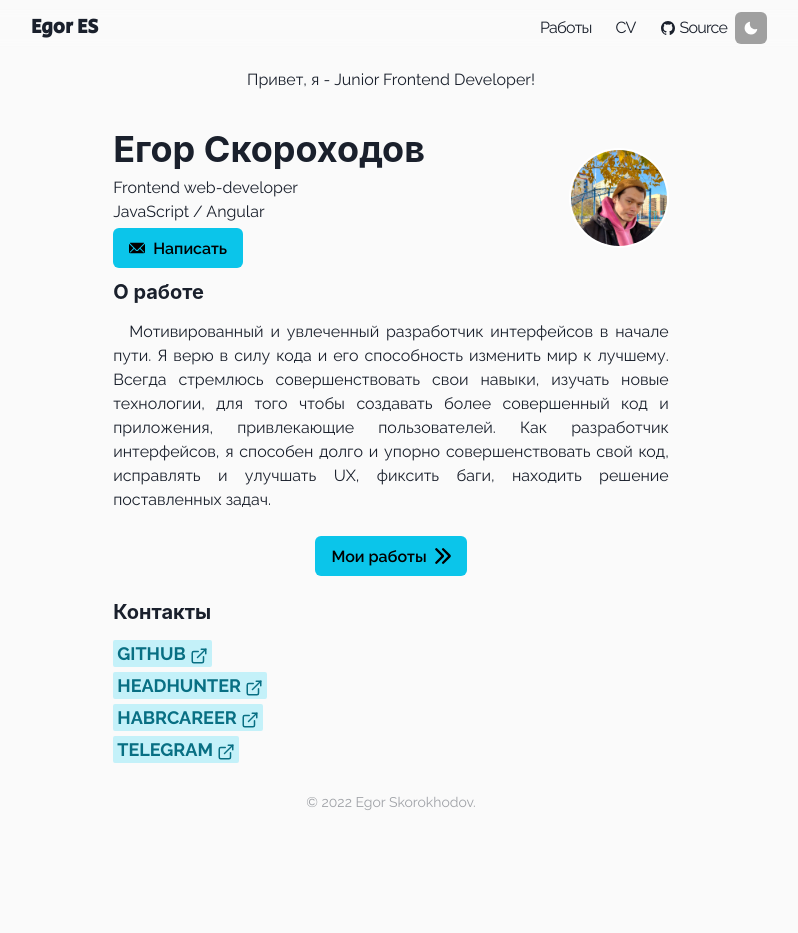
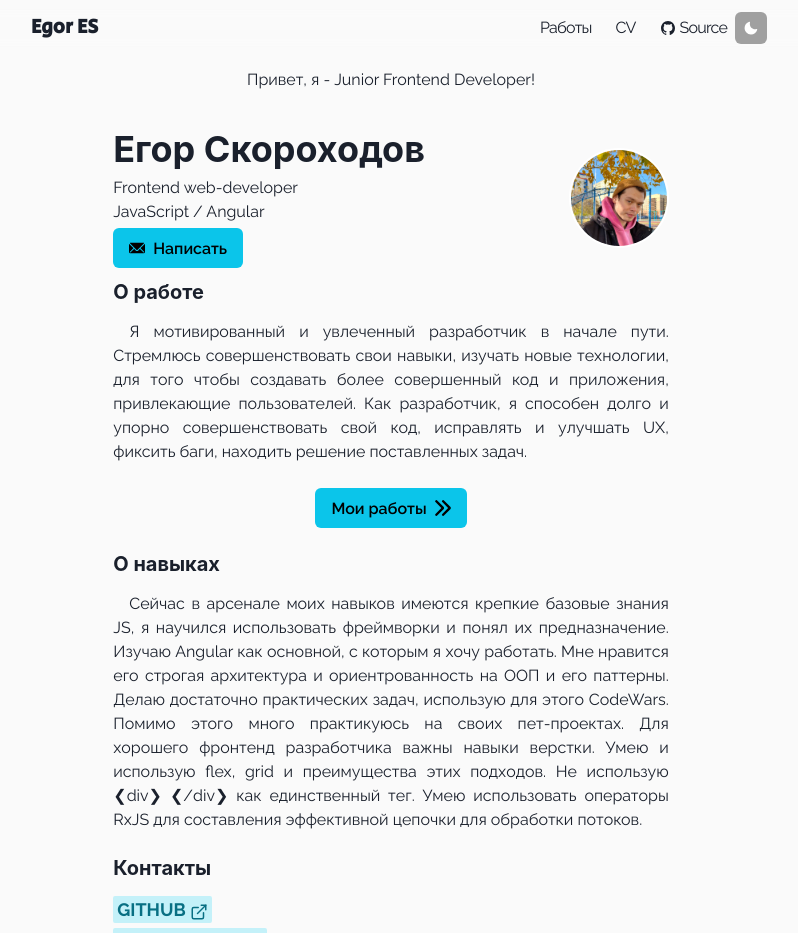
Before and after one commit to esk-dev/personalsite, a Next.js app: page / in a window 1280 px wide. Shown: the top 933 px of the page, without its empty margins (249-1047 px from the left). Before the commit the page ends 833 px from the top, so only its background shows below. Built offline with nearby package versions, Linux system fonts and the light colour scheme.

Commit message:
G W W
update

```diff
--- a/pages/index.js
+++ b/pages/index.js
@@ -17,6 +17,7 @@ import Section from "../components/section";
 import MotionBox from "../components/motionbox";
 import Paragraph from "../components/paragraph";
 import ModalFormDialog from "../components/modalformdialog";
+import Head from "next/head";
 
 export default function Home() {
   const router = useRouter();
@@ -90,13 +91,12 @@ export default function Home() {
             О работе
           </Heading>
           <Paragraph>
-            Мотивированный и увлеченный разработчик интерфейсов в начале пути. Я
-            верю в силу кода и его способность изменить мир к лучшему. Всегда
-            стремлюсь совершенствовать свои навыки, изучать новые технологии,
-            для того чтобы создавать более совершенный код и приложения,
-            привлекающие пользователей. Как разработчик интерфейсов, я способен
-            долго и упорно совершенствовать свой код, исправлять и улучшать UX,
-            фиксить баги, находить решение поставленных задач.
+            Я мотивированный и увлеченный разработчик в начале пути. Стремлюсь
+            совершенствовать свои навыки, изучать новые технологии, для того
+            чтобы создавать более совершенный код и приложения, привлекающие
+            пользователей. Как разработчик, я способен долго и упорно
+            совершенствовать свой код, исправлять и улучшать UX, фиксить баги,
+            находить решение поставленных задач.
           </Paragraph>
           <Box align="center" my={6}>
             <Button
@@ -108,8 +108,25 @@ export default function Home() {
             </Button>
           </Box>
         </Section>
-
         <Section delay={0.3}>
+          <Heading as="h3" variant="section-title">
+            О навыках
+          </Heading>
+          <Paragraph>
+            Сейчас в арсенале моих навыков имеются крепкие базовые знания JS, я
+            научился использовать фреймворки и понял их предназначение. Изучаю
+            Angular как основной, с которым я хочу работать. Мне нравится его
+            строгая архитектура и ориентрованность на ООП и его паттерны. Делаю
+            достаточно практических задач, использую для этого CodeWars. Помимо
+            этого много практикуюсь на своих пет-проектах. Для хорошего фронтенд
+            разработчика важны навыки верстки. Умею и использую flex, grid и
+            преимущества этих подходов. Не использую &#10094;div&#10095;
+            &#10094;/div&#10095; как единственный тег. Умею использовать
+            операторы RxJS для составления эффективной цепочки для обработки
+            потоков.
+          </Paragraph>
+        </Section>
+        <Section delay={0.4}>
           <Heading as="h3" variant="section-title">
             Контакты
           </Heading>
--- a/pages/works.js
+++ b/pages/works.js
@@ -32,7 +32,7 @@ export default function Works() {
               Тестовое задание к одной из вакансий
             </Work>
           </Section>
-          <Section delay={2}>
+          {/* <Section delay={2}>
             <Work
               title="Personal Site"
               image="/react.webp"
@@ -41,7 +41,7 @@ export default function Works() {
             >
               Пробный песональный сайт.
             </Work>
-          </Section>
+          </Section> */}
           <Section delay={2}>
             <Work
               title="Tik Tok Clone"
--- a/pages/works/ng-tik-tok-clone.js
+++ b/pages/works/ng-tik-tok-clone.js
@@ -6,10 +6,9 @@ export default function Ngforecast() {
   return (
     <WorkPage
       title="Ng-Tik-Tok-Clone"
-      href=""
+      href="https://github.com/esk-dev/ng-tik-tok-clone"
       text={text}
       stack={["Angular", "Angular Material", "RxJS", "Routing", "API"]}
-    >
-    </WorkPage>
+    ></WorkPage>
   );
 }
```
Also changed, not shown: pages/works/ngforecast.js (+13 -8 lines).
